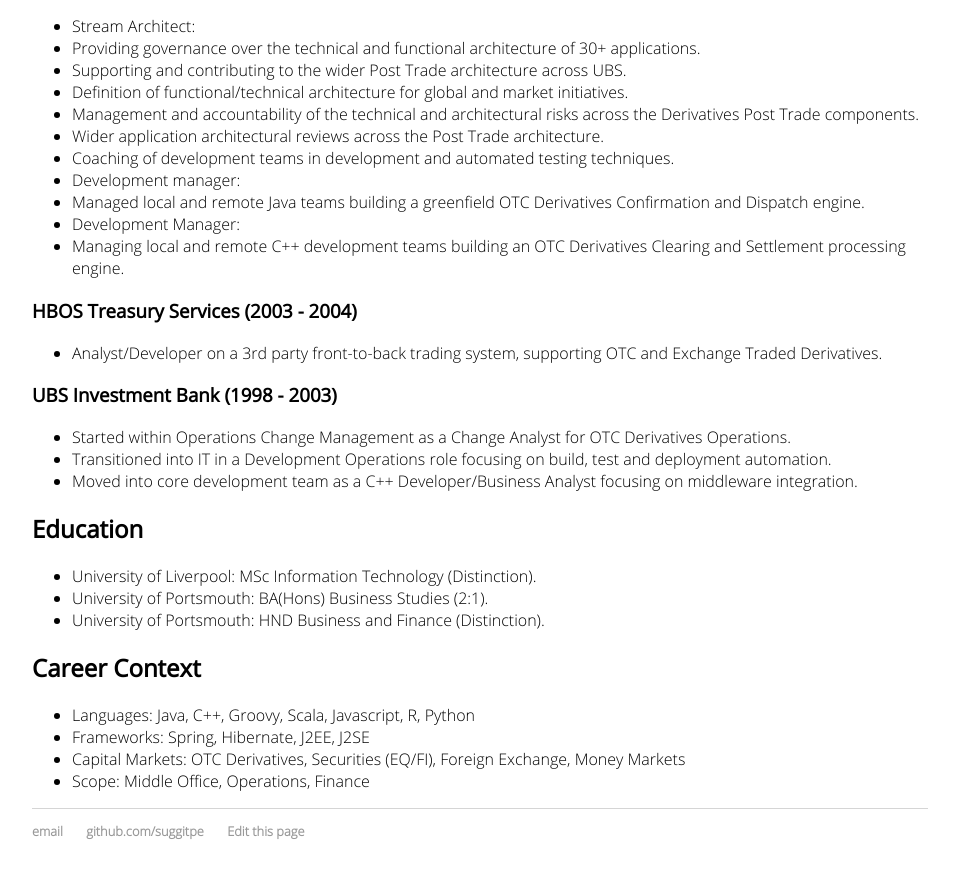
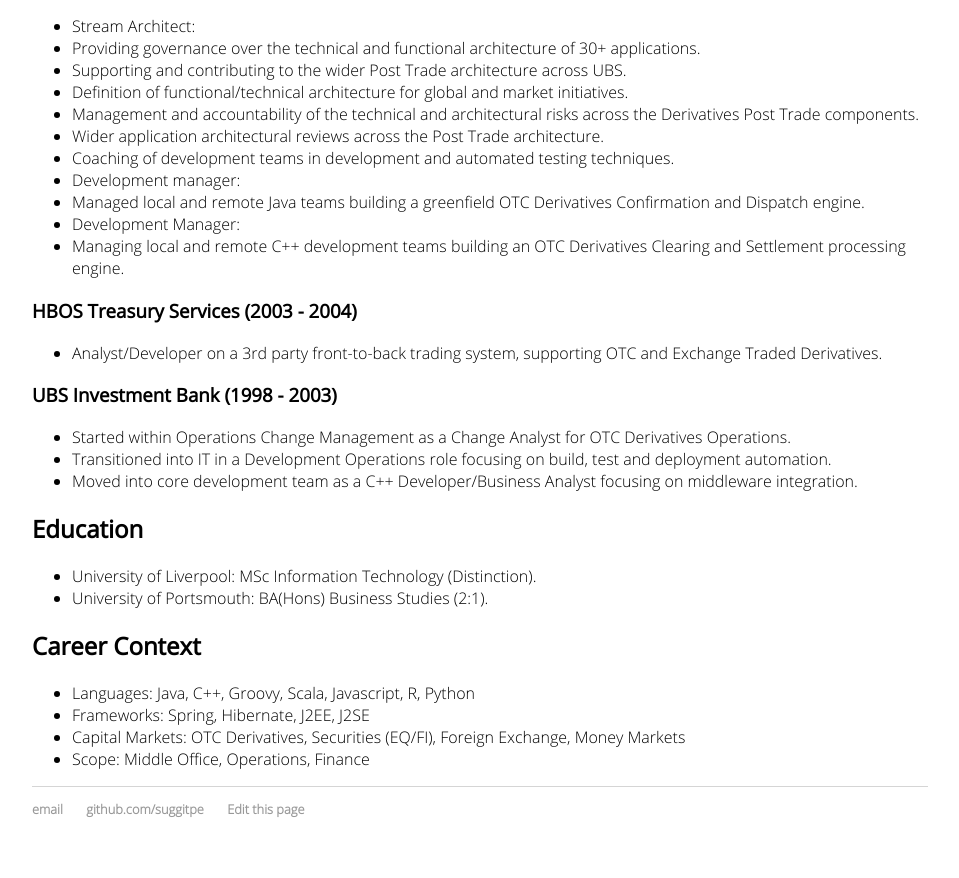
Before and after one commit to suggitpe/suggitpe.github.io, a Jekyll site: the page built from cv/index.md, in a window 1280 px wide and 900 px high, scrolled down 2698 px. Shown: the top 878 px of the window, without its empty margins (160-1119 px from the left). Built offline with Jekyll 4.4.1, drawn with Linux system fonts in a browser that asks for light colours.

Commit message:
updated cv

```diff
--- a/cv/index.md
+++ b/cv/index.md
@@ -93,7 +93,6 @@
 ## Education
 - University of Liverpool: MSc Information Technology (Distinction).
 - University of Portsmouth: BA(Hons) Business Studies (2:1).
-- University of Portsmouth: HND Business and Finance (Distinction).
 
 ## Career Context
 - Languages: Java, C++, Groovy, Scala, Javascript, R, Python
```
